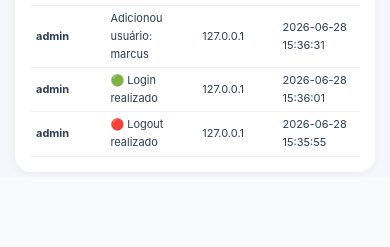
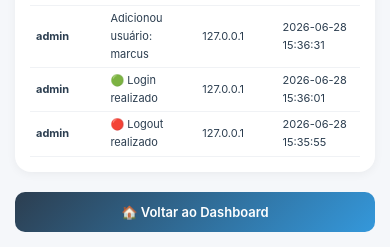
Before and after one commit to neridoo-lab/fazenda-recreio, a Flask app: page /admin/usuarios in a window 390 px wide; the page is wider, and only the part inside the window is pictured. Shown: the part 2678-2925 px from the top of that part. Before the commit the page ends 2824 px from the top of that part, so only its background shows below. Run offline with Flask 3, Linux system fonts and the light colour scheme; a user stored in the database is signed in; data comes from the database, SQL or seed files in the repository.

Commit message:
Update admin_usuarios.html

```diff
--- a/templates/admin_usuarios.html
+++ b/templates/admin_usuarios.html
@@ -160,6 +160,11 @@
             </tbody>
         </table>
     </div>
+</div>
+
+<!-- BOTÃO VOLTAR -->
+<div style="display: flex; gap: 15px; justify-content: center; flex-wrap: wrap; margin: 20px 0 10px 0;">
+    <a href="/" class="btn-voltar">🏠 Voltar ao Dashboard</a>
 </div>
 
 {% endblock %}
@@ -463,6 +468,30 @@
         background: #f8f9fa;
     }
 
+    /* BOTÃO VOLTAR */
+    .btn-voltar {
+        padding: 12px 30px;
+        background: linear-gradient(135deg, #2c3e50, #3498db);
+        color: white;
+        border: none;
+        border-radius: 10px;
+        font-weight: 600;
+        font-size: 16px;
+        text-decoration: none;
+        cursor: pointer;
+        transition: all 0.3s ease;
+        display: inline-block;
+        text-align: center;
+        min-width: 200px;
+    }
+
+    .btn-voltar:hover {
+        transform: translateY(-2px);
+        box-shadow: 0 6px 20px rgba(52, 152, 219, 0.4);
+        color: white;
+        text-decoration: none;
+    }
+
     /* RESPONSIVIDADE */
     @media (max-width: 768px) {
         .row-duas-colunas {
@@ -508,6 +537,13 @@
             font-size: 13px;
             padding: 8px 16px;
         }
+
+        .btn-voltar {
+            min-width: unset;
+            width: 100%;
+            padding: 12px 20px;
+            font-size: 14px;
+        }
     }
 
     @media (max-width: 480px) {
@@ -536,6 +572,11 @@
         .card-box {
             padding: 15px;
         }
+
+        .btn-voltar {
+            font-size: 13px;
+            padding: 10px 16px;
+        }
     }
 </style>
 {% endblock %}
```
